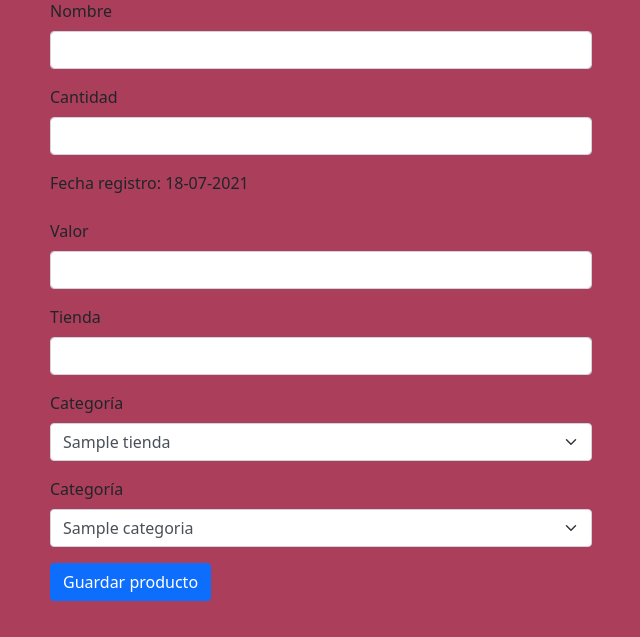
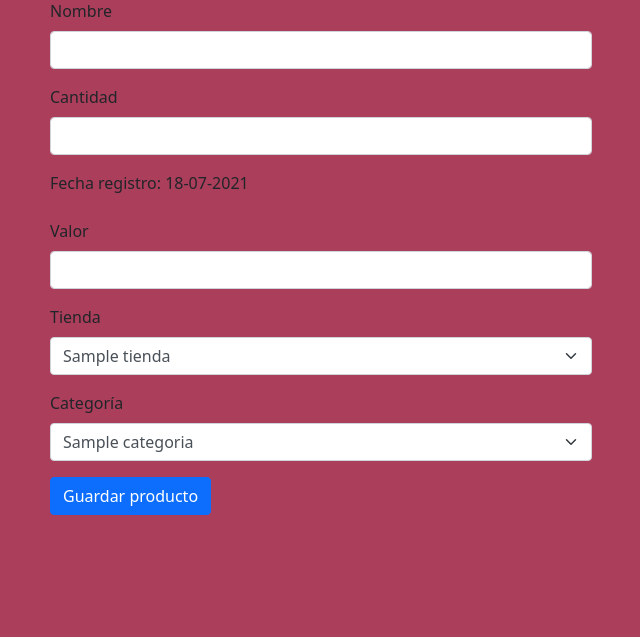
Before and after one commit to dowwo/delivery, a CodeIgniter 4 app: template app/Views/agregar_producto.php in a window 1280 px wide. Shown: the part 163-800 px from the top of the page, without its empty margins (319-959 px from the left). Run offline with PHP 8.4 and a stand-in for CodeIgniter, Linux system fonts and the light colour scheme; the template is opened without the code that fills it: most values are stand-ins (such as "Sample title", 1, 10 or a date in 2020); data that the repository does not hold is empty; some libraries are stand-ins or nearby versions.

Commit message:
Update agregar_producto.php

```diff
--- a/app/Views/agregar_producto.php
+++ b/app/Views/agregar_producto.php
@@ -69,11 +69,7 @@ if(isset($_SESSION['msg'])){
                 </div>
                 <div class="mb-3">
                     <label for="InputForTienda" class="form-label">Tienda</label>
-                    <input type="text" name="id_tienda" class="form-control" id="InputForTienda">
-                </div>
-                <div class="mb-3">
-                    <label for="InputForCategoria" class="form-label">Categoría</label>
-                    <select name="categoria" id="id_categoria" class="form-select" aria-label="Default select example">
+                    <select name="tienda" id="id_tienda" class="form-select" aria-label="Default select example">
                         <?php
                         foreach($tiendas as $tienda)
                         {
```
